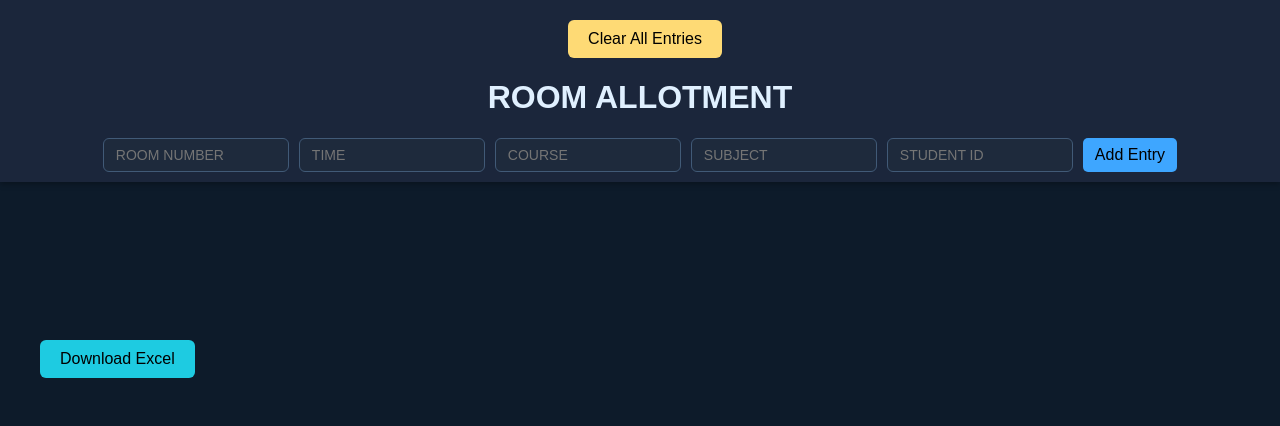
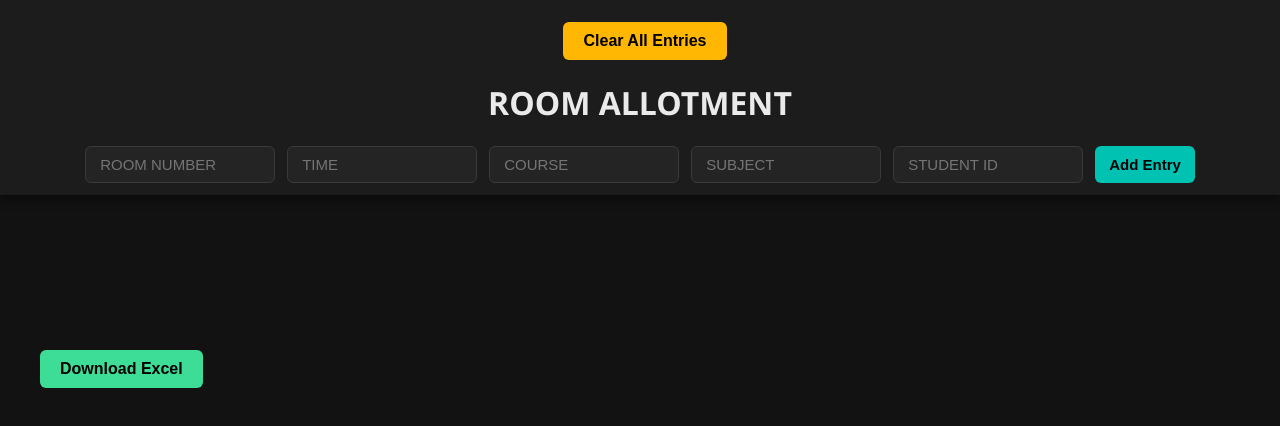
Before and after one commit to DeepakRajDmaranadu/ROOM-ALLOTMENT-V2, a React (Create React App) app: page / in a window 1280 px wide. Shown: the top 426 px of the page. Built offline with nearby package versions, Linux system fonts and the light colour scheme.

Commit message:
Update App.css

```diff
--- a/src/App.css
+++ b/src/App.css
@@ -3,9 +3,9 @@
 /* ===================== */
 body {
   margin: 0;
-  font-family: Arial, sans-serif;
-  background-color: #0d1b2a;
-  color: #e0f0ff;
+  font-family: "Segoe UI", Arial, sans-serif;
+  background-color: #121212;
+  color: #eaeaea;
 }
 
 .container {
@@ -22,17 +22,17 @@ body {
   top: 0;
   left: 0;
   right: 0;
-  background-color: #1b263b;
-  padding: 10px 0;
+  background-color: #1c1c1c;
+  padding: 12px 0;
   z-index: 1000;
   text-align: center;
-  box-shadow: 0 2px 6px rgba(0,0,0,0.3);
+  box-shadow: 0 3px 10px rgba(0,0,0,0.6);
 }
 
 .form {
   display: flex;
   flex-wrap: wrap;
-  gap: 10px;
+  gap: 12px;
   justify-content: center;
   margin-top: 10px;
   padding: 0 20px;
@@ -40,85 +40,73 @@ body {
 
 .form input,
 .form button {
-  padding: 8px 12px;
-  font-size: 16px;
-  border-radius: 5px;
+  padding: 9px 14px;
+  font-size: 15px;
+  border-radius: 6px;
   border: none;
 }
 
+/* Inputs */
 .form input {
   width: 160px;
-  border: 1px solid #415a77;
-  border-radius: 6px;
-  font-size: 14px;
-  background-color: #1e2a3c;
-  color: #e0f0ff;
+  background-color: #242424;
+  color: #f1f1f1;
+  border: 1px solid #3a3a3a;
 }
 
 .form input:focus {
   outline: none;
-  border-color: #3ea6ff;
-  background-color: #253348;
+  border-color: #00c2b3;
+  background-color: #2b2b2b;
 }
 
+/* Buttons */
 .form button {
-  background-color: #3ea6ff;
-  color: Black;
+  background-color: #00c2b3;
+  color: #000;
+  font-weight: 600;
   cursor: pointer;
-  transition: background 0.3s ease;
+  transition: all 0.3s ease;
 }
 
 .form button:hover {
-  background-color: #2b8cd6;
+  background-color: #00a89a;
 }
 
 /* ================= */
 /* Room Display Area */
 /* ================= */
 .rooms-container {
-  margin-top: 200px;
+  margin-top: 210px;
   padding-bottom: 100px;
 }
 
 .room {
   margin-bottom: 30px;
   padding: 20px;
-  border-radius: 10px;
-  transition: transform 0.2s ease;
-  background-color: #1e2a3c;
-  border: 1px solid #32465a;
+  border-radius: 12px;
+  background-color: #1a1a1a;
+  border: 1px solid #2f2f2f;
+  transition: transform 0.2s ease, box-shadow 0.2s ease;
 }
 
 .room:hover {
-  transform: scale(1.01);
+  transform: translateY(-2px);
+  box-shadow: 0 6px 20px rgba(0,0,0,0.6);
 }
 
 .room-header {
-  margin-bottom: 10px;
-  font-weight: bold;
-  color: #bcdcff;
+  margin-bottom: 12px;
+  font-weight: 600;
+  color: #00c2b3;
 }
 
-/* Room color themes */
-.pink {
-  border-left: 4px solid #ff80ab;
-}
-
-.blue {
-  border-left: 4px solid #3ea6ff;
-}
-
-.green {
-  border-left: 4px solid #00c896;
-}
-
-.orange {
-  border-left: 4px solid #ffae42;
-}
-
-.purple {
-  border-left: 4px solid #c299ff;
-}
+/* Room accent colors */
+.pink   { border-left: 5px solid #ff6f91; }
+.blue   { border-left: 5px solid #4dabf7; }
+.green  { border-left: 5px solid #3ddc97; }
+.orange { border-left: 5px solid #ffb703; }
+.purple { border-left: 5px solid #b197fc; }
 
 /* =============== */
 /* Excel Table View */
@@ -127,32 +115,34 @@ body {
   display: flex;
   gap: 20px;
   overflow-x: auto;
-  border: 1px solid #415a77;
-  padding: 10px;
-  border-radius: 8px;
-  background-color: #16202e;
+  border: 1px solid #333;
+  padding: 12px;
+  border-radius: 10px;
+  background-color: #141414;
 }
-.table-excel::-webkit-scrollbar{
-  display:none
+
+.table-excel::-webkit-scrollbar {
+  display: none;
 }
 
 .student-column {
   min-width: 400px;
-  border: 1px solid #415a77;
-  border-radius: 5px;
+  border: 1px solid #333;
+  border-radius: 8px;
   overflow: hidden;
+  background-color: #1b1b1b;
 }
 
 .table-row {
   display: flex;
   align-items: center;
-  border-bottom: 1px solid #2c3e54;
+  border-bottom: 1px solid #2a2a2a;
   gap: 6px;
 }
 
 .table-cell {
-  padding: 6px 8px;
-  border-right: 1px solid #32465a;
+  padding: 7px 8px;
+  border-right: 1px solid #2f2f2f;
   white-space: nowrap;
   display: flex;
   align-items: center;
@@ -167,6 +157,7 @@ body {
 .slno-cell {
   width: 50px;
   justify-content: center;
+  color: #ffb703;
 }
 
 .id-header,
@@ -186,21 +177,19 @@ body {
 /* ====================== */
 .table-row input {
   padding: 6px 8px;
-  border: 1px solid #415a77;
+  border: 1px solid #3a3a3a;
   border-radius: 4px;
   font-size: 13px;
   width: 100%;
   max-width: 160px;
-  box-sizing: border-box;
-  background-color: #1e2a3c;
-  color: #e0f0ff;
-  transition: border 0.2s;
+  background-color: #242424;
+  color: #f1f1f1;
 }
 
 .table-row input:focus {
   outline: none;
-  border-color: #3ea6ff;
-  background-color: #253348;
+  border-color: #00c2b3;
+  background-color: #2b2b2b;
 }
 
 /* =============== */
@@ -209,72 +198,71 @@ body {
 .clear-btn {
   margin-top: 10px;
   padding: 10px 20px;
-  /* background-color: #ff4d6d; */
-  background-color: #feda75;
-  color: black;
+  background-color: #ffb703;
+  color: #000;
   border: none;
   border-radius: 6px;
   font-size: 16px;
+  font-weight: 600;
   cursor: pointer;
   transition: background 0.3s ease;
   margin-left: 10px;
 }
 
 .clear-btn:hover {
-  background-color: #cc3b57;
+  background-color: #e0a106;
 }
 
 .download-btn {
   margin-top: 20px;
   padding: 10px 20px;
-  background-color: #1ecbe1;
-  color: Black;
+  background-color: #3ddc97;
+  color: #000;
   border: none;
   border-radius: 6px;
   font-size: 16px;
+  font-weight: 600;
   cursor: pointer;
   transition: background 0.3s ease;
 }
 
 .download-btn:hover {
-  background-color: #0fb2ca;
+  background-color: #2fc086;
 }
 
 .edit-btn,
 .save-btn,
 .delete-btn,
 .add-btn {
-  border:1px solid #1e2a3c;
-  background-color: #1e2a3c;
-  color:gray;
+  border: 1px solid #2f2f2f;
+  background-color: #1f1f1f;
+  color: #aaa;
   margin-left: 4px;
   padding: 4px 8px;
-  /* border: none; */
   border-radius: 4px;
   font-size: 13px;
   cursor: pointer;
-  transition: background 0.5s ease;
+  transition: all 0.3s ease;
 }
 
 .edit-btn:hover {
-  background-color: #4767BA;
-  color: white;
+  background-color: #4dabf7;
+  color: #000;
 }
 
 .save-btn {
-  background-color: #28a745;
-  color: white;
+  background-color: #3ddc97;
+  color: #000;
 }
 
-.delete-btn:hover{
-  background-color: #dc3545;
-  color: white;
+.delete-btn:hover {
+  background-color: #ff6f91;
+  color: #000;
 }
 
-.add-btn:hover{
-  background-color: #47BA7B;
-  /* background-color: #feda75; */
-  color: White;
+.add-btn:hover {
+  background-color: #00c2b3;
+  color: #000;
 }
 
 /* ========== */
@@ -282,7 +270,7 @@ body {
 /* ========== */
 @media (max-width: 480px) {
   .room {
-    margin-top: 400px;
+    margin-top: 420px;
   }
 
   .form input {
```
